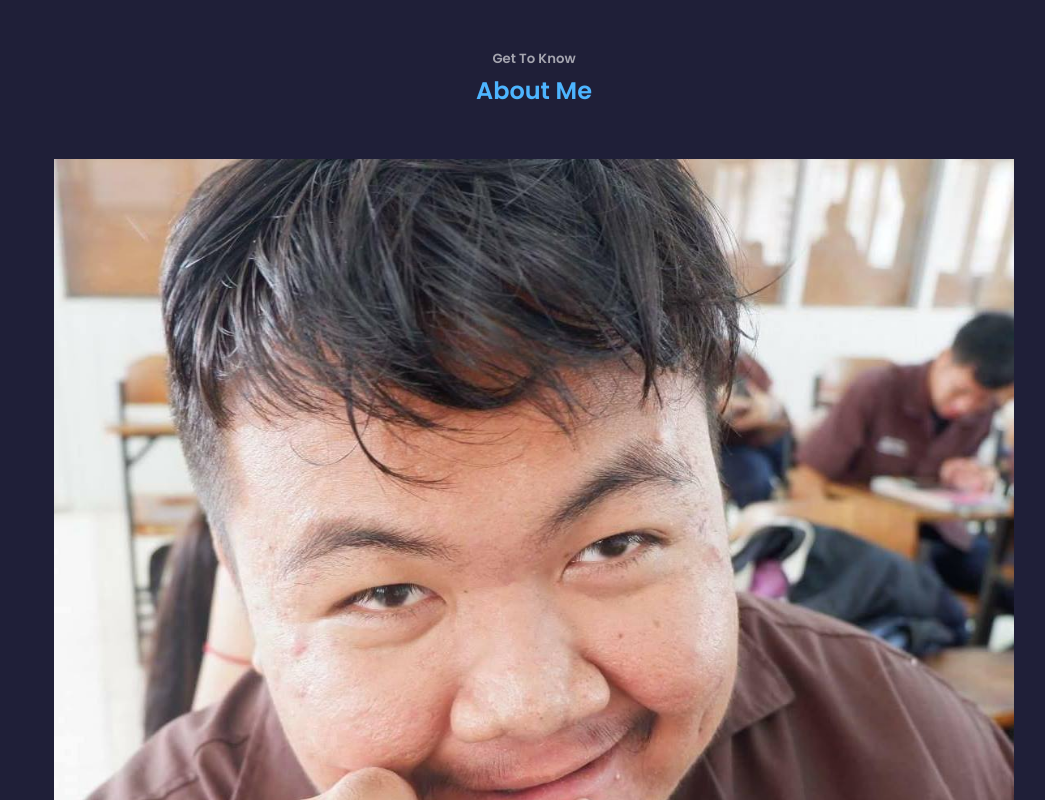
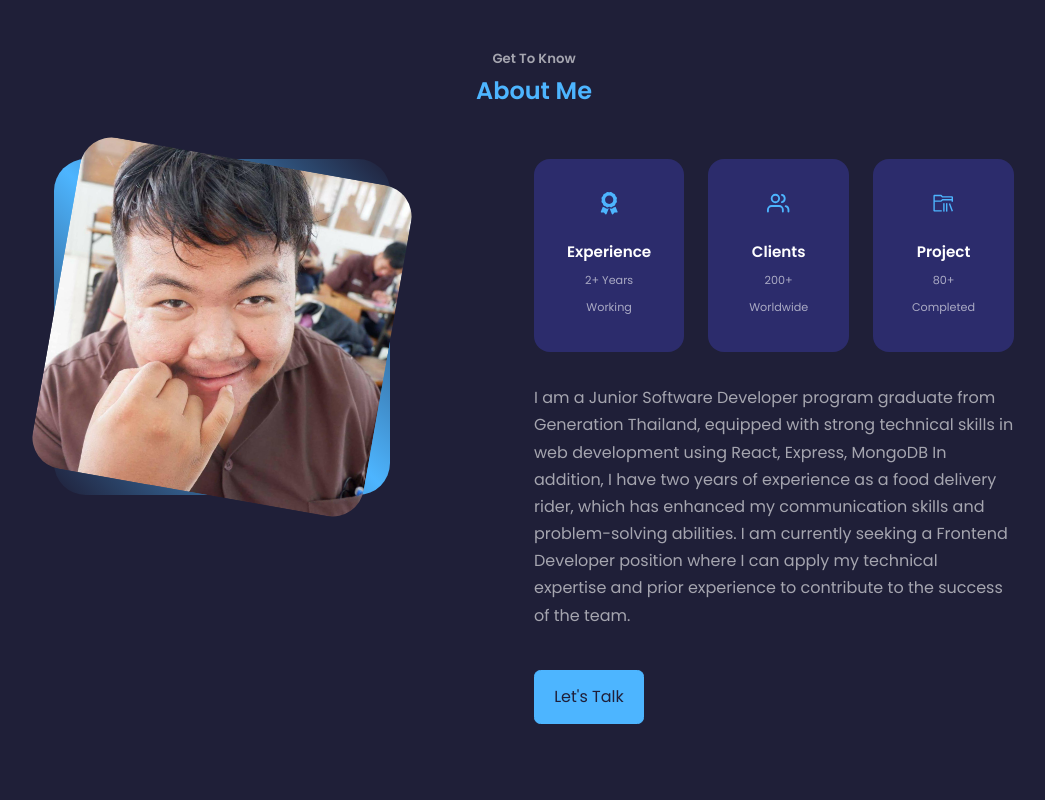
Before and after one commit to sometimemecry/reactprojecttest, a React (Create React App) app: page / in a window 1280 px wide. Shown: the part 880-1680 px from the top of the page, without its empty margins (106-1151 px from the left). Built offline with nearby package versions, Linux system fonts and the light colour scheme.

Commit message:
add About Section css

```diff
--- a/src/components/about/About.jsx
+++ b/src/components/about/About.jsx
@@ -40,7 +40,7 @@ const About = () => {
           </div>
 
           <p>
-            lorem ipsum dolor sit amet, consectetur adip
+          I am a Junior Software Developer program graduate from Generation Thailand, equipped with strong technical skills in web development using React, Express, MongoDB In addition, I have two years of experience as a food delivery rider, which has enhanced my communication skills and problem-solving abilities. I am currently seeking a Frontend Developer position where I can apply my technical expertise and prior experience to contribute to the success of the team.
           </p>
 
           <a href="#contact" className="btn btn-primary">Let's Talk</a>
--- a/src/components/about/about.css
+++ b/src/components/about/about.css
@@ -0,0 +1,90 @@
+.about_container {
+    display: grid;
+    grid-template-columns: 35% 50%;
+    gap: 15%;
+}
+
+.about_me {
+    width: 100%;
+    aspect-ratio: 1/1;
+    border-radius: 2rem;
+    background: linear-gradient(45deg, transparent, var(--color-primary), transparent);
+    display: grid;
+    place-items: center;
+
+}
+
+.about_me-image {
+    border-radius: 2rem;
+    overflow: hidden;
+    transform: rotate(10deg);
+    transition: var(--transition);
+}
+
+.about_me-image:hover {
+    transform: rotate(0deg);
+}
+
+.about_cards {
+    display: grid;
+    grid-template-columns: repeat(3, 1fr);
+    gap: 1.5rem;
+}
+
+.about_card {
+    background: var(--color-bg-variant);
+    border: 1px solid transparent;
+    border-radius: 1rem;
+    padding: 2rem;
+    text-align: center;
+    transition: var(--transition)
+}
+
+.about_card:hover {
+    background: transparent;
+    border-color: var(--color-primary-variant);
+    cursor: default;
+}
+
+.about_icon {
+    color: var(--color-primary);
+    font-size: 1.4rem;
+    margin-bottom: 1rem;
+}
+
+.about_card h5 {
+    font-size: 0.95rem;
+}
+
+.about_card small {
+    font-size: 0.7rem;
+    color: var(--color-light);
+}
+
+.about_content p {
+    margin: 2rem 0 2.6rem;
+    color: var(--color-light);
+}
+
+/* =================Media Queries=================== */
+
+@media screen and (max-width: 600px) {
+    .about_me {
+        width: 65%;
+        margin: 0 auto 3rem;
+    }
+
+    .about_card {
+        grid-template-columns: 1fr 1fr;
+        gap: 1rem;
+    }
+
+    .about_content {
+        text-align: center;
+    }
+
+    .about_content p {
+        margin: 1.5rem 0;
+    }
+
+}
```
